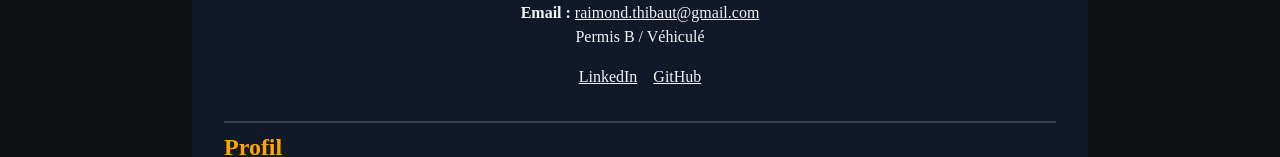
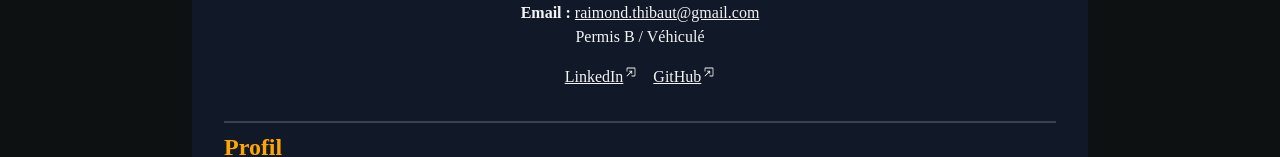
Before and after one commit to ThibautRaimond/portfolio, a React (Create React App) app: page /#/cvaccessible in a window 1280 px wide. Shown: the part 425-582 px from the top of the page. Built offline with nearby package versions, Linux system fonts and the light colour scheme.

Commit message:
better linkStyle in onlineCV

```diff
--- a/src/pages/CvAccessible.jsx
+++ b/src/pages/CvAccessible.jsx
@@ -1,5 +1,6 @@
 import React from "react";
 import { Link } from "react-router-dom";
+import { RxOpenInNewWindow } from "react-icons/rx";
 import Breadcrumb from "../components/Breadcrumb";
 import thib2 from "../assets/thib2.jpg";
 
@@ -47,20 +48,24 @@ function CvAccessible() {
             <a
               href="http://www.linkedin.com/in/thibaut-raimond-0a46791ab"
               target="_blank"
-              rel="noreferrer"
-              className="underline"
+              rel="noreferrer noopener"
+              className="underline inline-flex items-center gap-0.5"
               aria-label="LinkedIn nouveau onglet"
             >
               LinkedIn
+              <RxOpenInNewWindow aria-hidden="true" className="text-xs relative -top-[5px]" />
+              <span className="sr-only">Onglet externe</span>
             </a>
             <a
               href="https://github.com/ThibautRaimond"
               target="_blank"
-              rel="noreferrer"
-              className="underline"
+              rel="noreferrer noopener"
+              className="underline inline-flex items-center gap-0.5"
               aria-label="GitHub nouveau onglet"
             >
               GitHub
+              <RxOpenInNewWindow aria-hidden="true" className="text-xs relative -top-[5px]" />
+              <span className="sr-only">Onglet externe</span>
             </a>
           </div>
         </div>
```
Also changed, not shown: 12 other files (tests, documents, lock files or other folders).
